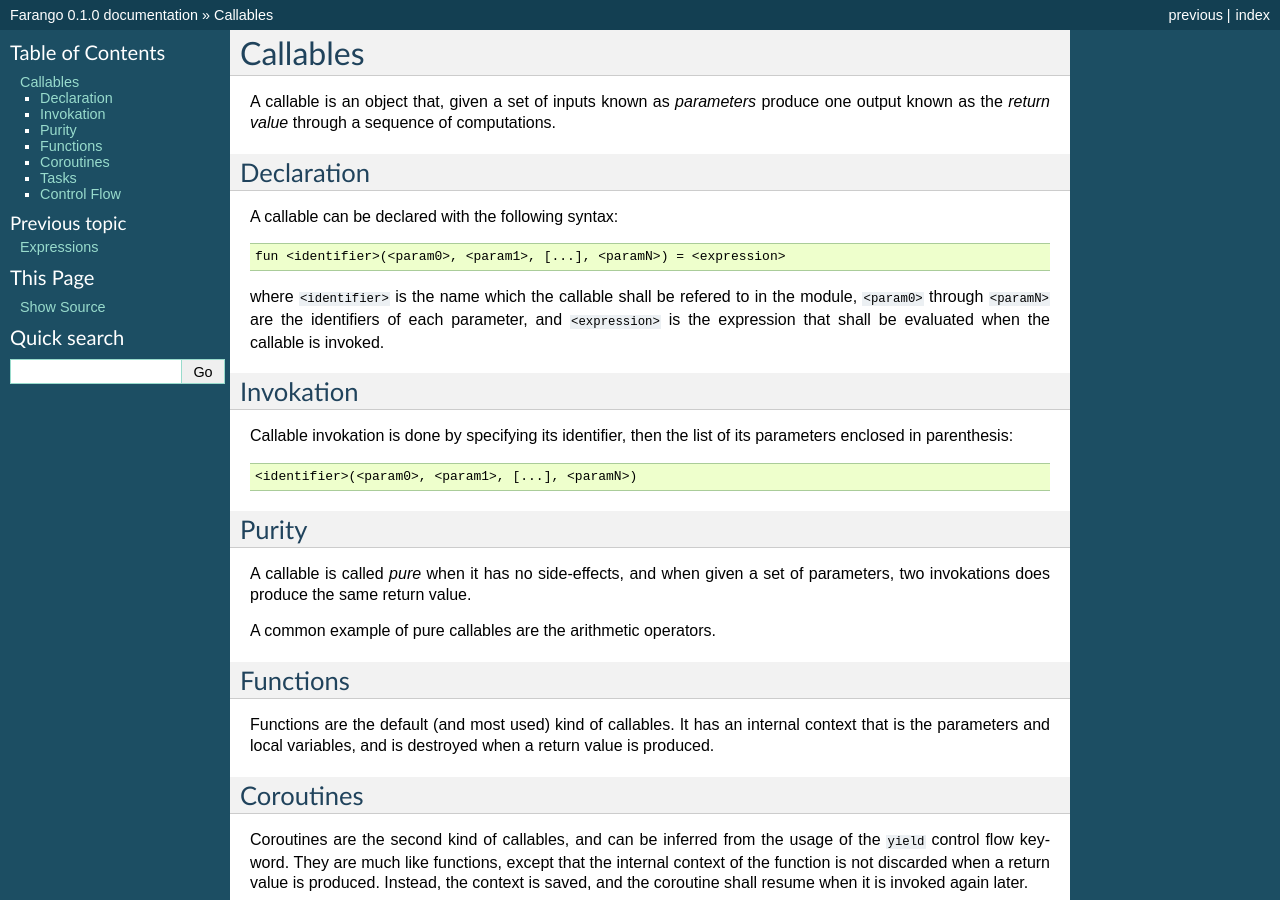
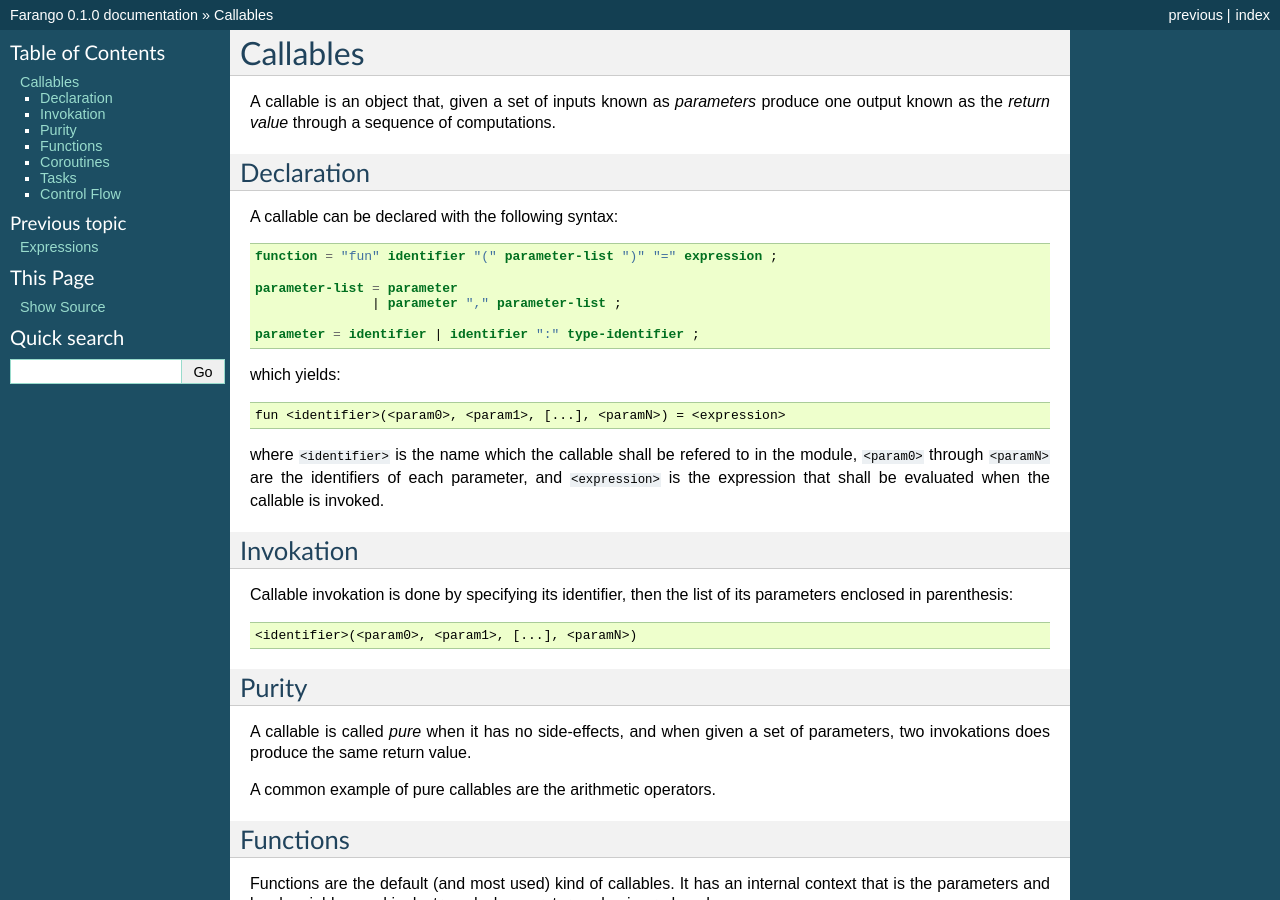
Before and after one commit to FLIHABI/Farango, a Sphinx documentation site: the page built from doc/callables.rst, in a window 1280 px wide and 900 px high. Built offline with Sphinx 7.4.7, drawn with Linux system fonts in a browser that asks for light colours.

Commit message:
Added type spec draft, reworded some paragraphs

```diff
--- a/doc/callables.rst
+++ b/doc/callables.rst
@@ -9,6 +9,17 @@ Declaration
 -----------
 
 A callable can be declared with the following syntax:
+
+.. code-block:: ebnf
+
+  function = "fun" identifier "(" parameter-list ")" "=" expression ;
+
+  parameter-list = parameter
+                 | parameter "," parameter-list ;
+
+  parameter = identifier | identifier ":" type-identifier ;
+
+which yields:
 
 .. code-block:: farango
 
--- a/doc/index.rst
+++ b/doc/index.rst
@@ -24,5 +24,6 @@ Language goals
     :maxdepth: 3
 
     lexical_structure/index
+    types
     expressions
     callables
```
Also changed, not shown: doc/types.rst (added, +65 -0 lines).
